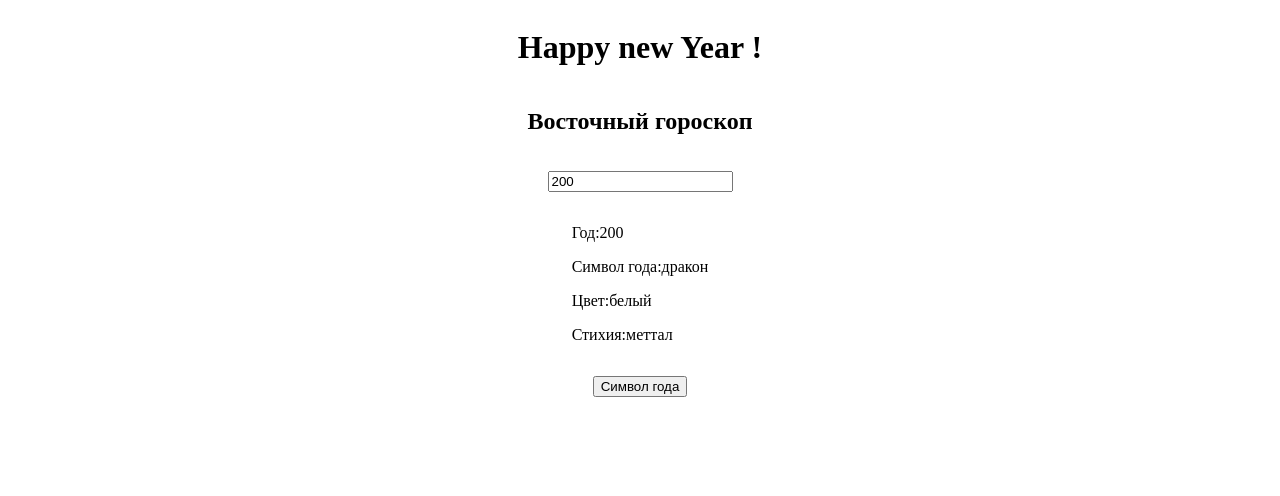
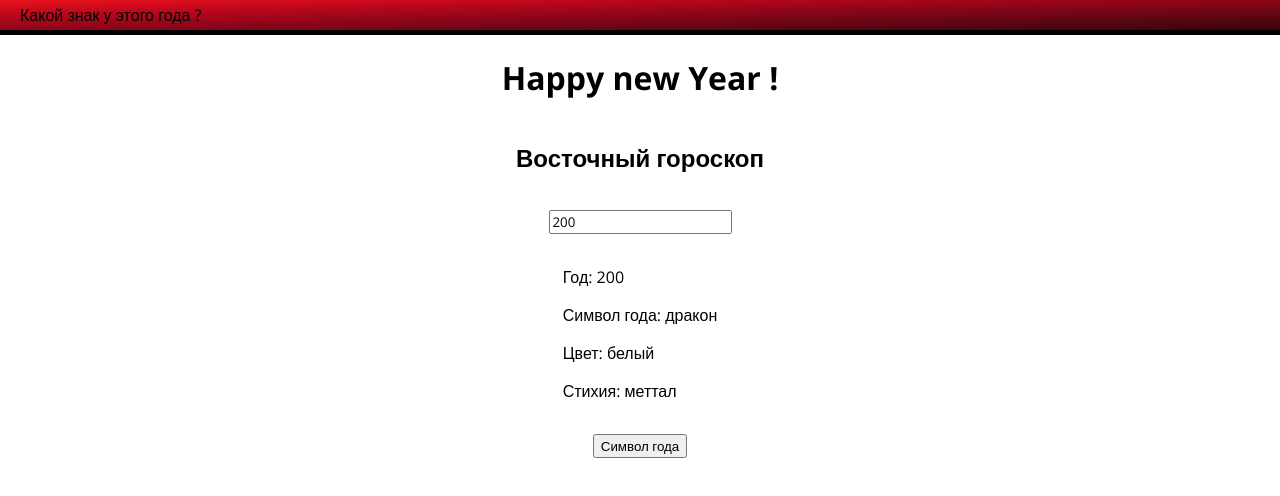
Before and after one commit to Twofacer/Goroscop, a plain HTML site: page Goroskop/index.html in a window 1280 px wide. Both pictures are taken after a click on the button "Символ года". Drawn offline with nearby package versions, Linux system fonts and the light colour scheme.

Commit message:
end(1.0 version)

```diff
--- a/Goroskop/index.html
+++ b/Goroskop/index.html
@@ -6,9 +6,11 @@
     <meta http-equiv="X-UA-Compatible" content="ie=edge">
     <title>Гороскоп</title>
     <link rel="stylesheet" href="style.css">
+    <link href="https://fonts.googleapis.com/css?family=Open+Sans:400,600,700&display=swap&subset=cyrillic,cyrillic-ext" rel="stylesheet">
     <script src="./scritp.js" type="text/javascript"></script>
 </head>
-<body>
+<body id='color'>
+    <div class='header'><div class='header_text'> Какой знак у этого года ?</div></div>
    <div class="content_holder">
        <h1>Happy new Year !</h1>
     <h2>Восточный гороскоп</h2>
@@ -16,10 +18,10 @@
         <input type="text" id="myYear" value="200">
     </p>
     <div>
-        <p>Год:<span id='yearRes'> </span></p>
-        <p>Символ года:<span id='zooRes'> </span></p>
-        <p>Цвет:<span id='colorRes'> </span></p>
-        <p>Стихия:<span id='stRes'> </span></p>
+        <p>Год: <span id='yearRes'> </span></p>
+        <p>Символ года: <span id='zooRes'> </span></p>
+        <p>Цвет: <span id='colorRes'> </span></p>
+        <p>Стихия: <span id='stRes'> </span></p>
     </div>
     <p>
         <button onclick="play()">
--- a/Goroskop/scritp.js
+++ b/Goroskop/scritp.js
@@ -6,6 +6,21 @@ function play()
     document.getElementById('colorRes').innerHTML= getColor(year,0);
     document.getElementById('stRes').innerHTML= getColor(year,1);
 
+ if(getColor(year,0) =='красный') {
+    document.body.style.background = 'red';
+ }
+ if(getColor(year,0) =='коричневый') {
+    document.body.style.background = 'brown';
+ }
+ if(getColor(year,0) =='белый') {
+    document.body.style.background = 'white';
+ }
+ if(getColor(year,0) =='зеленый') {
+    document.body.style.background = 'green';
+ }
+ if(getColor(year,0) =='черный') {
+    document.body.style.background = 'gray';
+ }
 }
 
 function year_plus(year)
--- a/Goroskop/style.css
+++ b/Goroskop/style.css
@@ -1,6 +1,36 @@
+* {
+    font-family: 'Open Sans', sans-serif;
+}
+
+body {
+
+    margin: 0px;
+    height: 100%;
+     /* background-image: linear-gradient(to top, #370505, #600613, #8d0519, #bc071c, #eb121b); */
+}
 .content_holder {
     display: flex;
     justify-content: center;
     flex-direction: column;
     align-items: center;
 }
+
+.header {
+    border-bottom: 5px solid;
+    display: flex;
+    align-items: center;
+    width: 100%;
+    height: 30px;
+    background-image: linear-gradient(to left top, #370505, #600613, #8d0519, #bc071c, #eb121b);
+}
+
+.header_text {
+    margin-left: 20px;
+}
+
+.content_holder {
+    display: flex;
+    flex-direction: column;
+    justify-content: center;
+    align-items: center;
+}
```
Also changed, not shown: Goroskop/img/fon.jpg (added).
